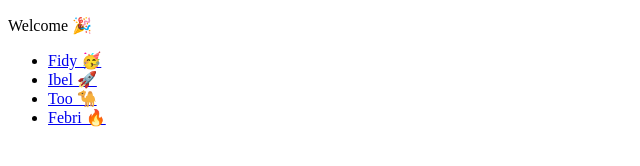
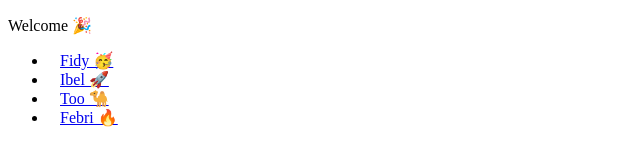
Before and after one commit to baroenese/vsga-jwd-2024, a website: page index.html in a window 1280 px wide. Shown: the whole page, without its empty margins (0-640 px from the left). Drawn offline with Linux system fonts and the light colour scheme.

Commit message:
Update aa

```diff
--- a/index.html
+++ b/index.html
@@ -10,16 +10,16 @@
 
     <ul>
         <li>
-            <a href="/fidy">Fidy 🥳</a>
+            <a href="/fidy/index.html" style="padding: 12px;">Fidy 🥳</a>
         </li>
         <li>
-            <a href="/ibeeell_">Ibel 🚀</a>
+            <a href="/ibeeell_/index.html" style="padding: 12px;">Ibel 🚀</a>
         </li>
         <li>
-            <a href="/too">Too 🐪</a>
+            <a href="/too/index.html" style="padding: 12px;">Too 🐪</a>
         </li>
         <li>
-            <a href="/febri">Febri 🔥</a>
+            <a href="/febri/index.html" style="padding: 12px;">Febri 🔥</a>
         </li>
     </ul>
 </body>
```
